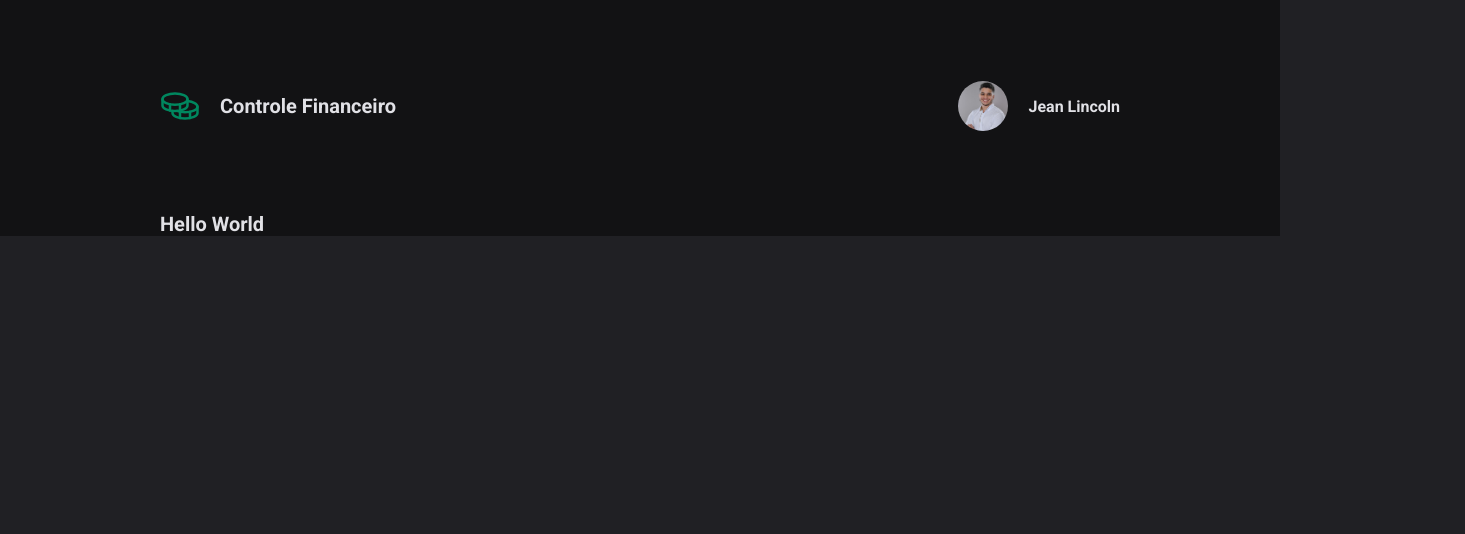
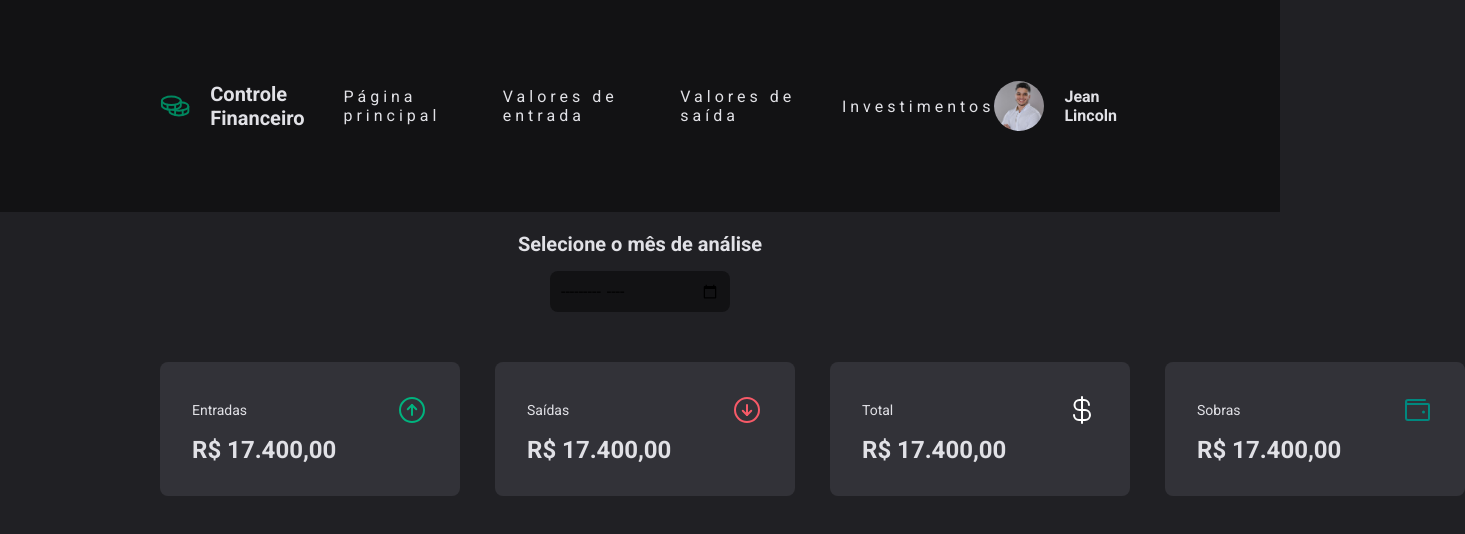
Before and after one commit to JeanLincoln/controle_financeiro, a Next.js app: page / in a window 1280 px wide. Shown: the top 534 px of the page, 1465 px wide, since content can reach past the window. Built offline with nearby package versions, Linux system fonts and the light colour scheme.

Commit message:
index page created

```diff
--- a/src/pages/_app.tsx
+++ b/src/pages/_app.tsx
@@ -10,18 +10,24 @@ import userImage from '../assets/images/jean.jpeg';
 
 export default function App({ Component, pageProps }: AppProps) {
   return (
-    <S.Container>
+    <>
       <S.Header>
         <S.LogoContainer>
           <P.Coins size={40} />
           <h1>Controle Financeiro</h1>
         </S.LogoContainer>
+        <S.LinksContainer>
+          <li>Página principal</li>
+          <li>Valores de entrada</li>
+          <li>Valores de saída</li>
+          <li>Investimentos</li>
+        </S.LinksContainer>
         <S.UserContainer>
           <Image src={userImage} alt="a user image" width={50} height={50} />
           <strong>Jean Lincoln</strong>
         </S.UserContainer>
       </S.Header>
       <Component {...pageProps} />
-    </S.Container>
+    </>
   );
 }
--- a/src/pages/index.tsx
+++ b/src/pages/index.tsx
@@ -1,3 +1,15 @@
+import { useState } from 'react';
+import Summary from '../components/Summary';
+import * as S from '../styles/pages/index';
+
 export default function Home() {
-  return <h1>Hello World</h1>;
+  return (
+    <S.Container>
+      <S.MonthSelectorContainer>
+        <h2>Selecione o mês de análise</h2>
+        <input type="month" name="analisysDate" id="analisysDate" />
+      </S.MonthSelectorContainer>
+      <Summary />
+    </S.Container>
+  );
 }
--- a/src/styles/pages/app.ts
+++ b/src/styles/pages/app.ts
@@ -1,14 +1,12 @@
 import { styled } from '..';
-
-export const Container = styled('div', {
-  backgroundColor: '$gray700',
-  padding: '0 16rem',
-});
 
 export const Header = styled('div', {
   display: 'flex',
   justifyContent: 'space-between',
   alignItems: 'center',
+
+  backgroundColor: '$gray700',
+  padding: '0 16rem',
 
   height: '21.2rem',
 });
@@ -23,6 +21,18 @@ export const LogoContainer = styled('div', {
   svg: {
     color: '$green500',
   },
+});
+
+export const LinksContainer = styled('ul', {
+  display: 'flex',
+  justifyContent: 'space-between',
+  alignItems: 'center',
+  listStyle: 'none',
+  letterSpacing: '0.4rem',
+
+  gap: '4rem',
+
+  fontSize: '$lg',
 });
 
 export const UserContainer = styled('div', {
--- /dev/null
+++ b/src/styles/pages/index.ts
@@ -0,0 +1,29 @@
+import { styled } from '..';
+
+export const Container = styled('div', {
+  display: 'flex',
+  flexDirection: 'column',
+  justifyContent: 'center',
+});
+
+export const MonthSelectorContainer = styled('div', {
+  display: 'flex',
+  flexDirection: 'column',
+  alignItems: 'center',
+
+  marginTop: '2rem',
+  gap: '1.5rem',
+
+  input: {
+    padding: '1rem',
+    border:'none',
+    borderRadius: 8,
+    fontSize: '$lg',
+
+    backgroundColor: '$gray700',
+  },
+
+  h2:{
+    fontSize: '$xl'
+  }
+});
```
